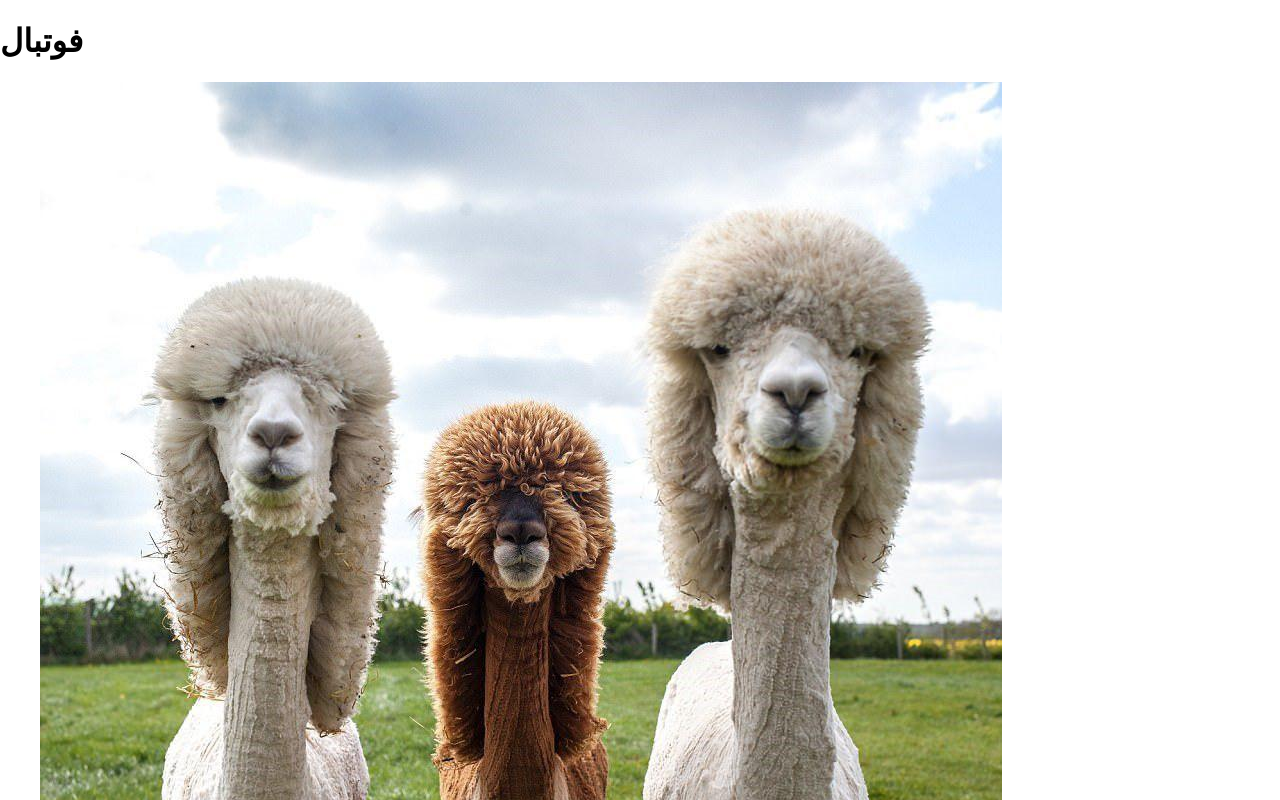
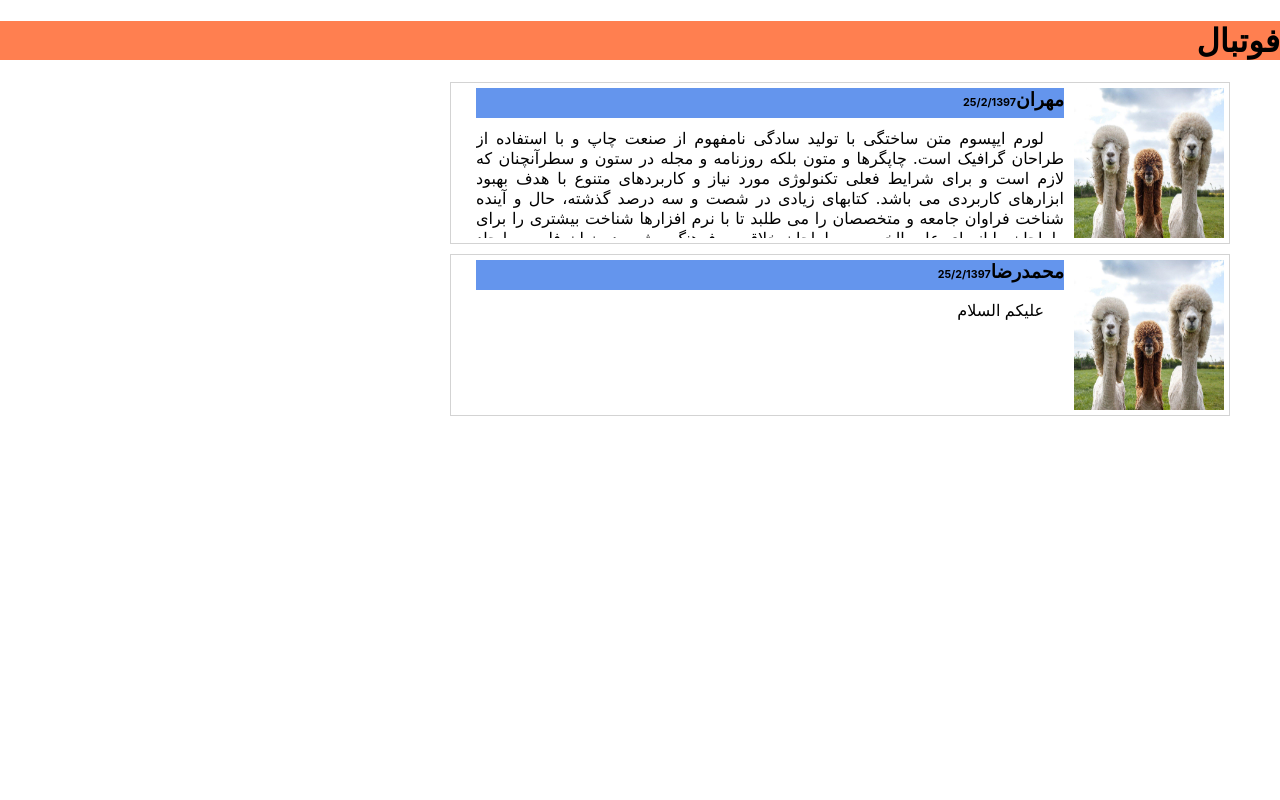
Before and after one commit to mehran-hosseinzadeh/Web-Project, a React (Create React App) app: page / in a window 1280 px wide. Shown: the top 800 px of the page. Built offline with nearby package versions, Linux system fonts and the light colour scheme.

Commit message:
styling news section

```diff
--- a/src/App.js
+++ b/src/App.js
@@ -2,12 +2,14 @@ import React, { Component } from 'react';
 import logo from './logo.svg';
 import './App.css';
 import NewsBox from "./components/NewsBox";
+import MatchBox from "./components/MatchBox";
 
 class App extends Component {
   render() {
     return (
       <div>
         <NewsBox/>
+        {/*<MatchBox/>*/}
       </div>
     );
   }
--- /dev/null
+++ b/src/components/MatchBox.js
@@ -0,0 +1,38 @@
+import React, {Component} from 'react';
+import MatchItem from "./MatchItem";
+import MatchTitle from "./MatchTitle";
+
+;
+
+export default class MatchBox extends Component {
+
+    static defaultProps = {
+        footballMatches: [
+            {
+                dateTime: '25/2/1397',
+                team1: "Dafsgd",
+                team2: "FDShgfds",
+                result: "121 - e324",
+                status: " estger"
+            },
+        ],
+        footballTitle: "فوتبال"
+    };
+
+    showMatches() {
+        return this.props.footballMatches.map(news => {
+            return <MatchItem dateTime={news.dateTime} team1={news.team1} team2={news.team2} result={news.result} status={news.status}/>
+        })
+    }
+
+    render() {
+        return (
+            <aside>
+                <MatchTitle title={this.props.footballTitle}/>
+                <ul>
+                    {this.showMatches()}
+                </ul>
+            </aside>
+        );
+    };
+}
--- /dev/null
+++ b/src/components/MatchItem.js
@@ -0,0 +1,23 @@
+import React, {Component} from 'react';
+
+export default class MatchItem extends Component{
+    render() {
+        return (
+            <div>
+                <div>{this.props.dateTime}</div>
+                <div>{this.props.status}</div>
+                <div>
+                    <span>
+                        {this.props.team1}
+                    </span>
+                    <span>
+                        {this.props.result}
+                    </span>
+                    <span>
+                        {this.props.team2}
+                    </span>
+                </div>
+            </div>
+        );
+    }
+}
--- a/src/components/NewsTitle.js
+++ b/src/components/MatchTitle.js
@@ -1,6 +1,6 @@
 import React, {Component} from 'react';
 
-export default class NewsTitle extends Component {
+export default class MatchTitle extends Component {
     render() {
         return (
             <h1>{this.props.title}</h1>
--- a/src/components/NewsBox.js
+++ b/src/components/NewsBox.js
@@ -1,35 +1,41 @@
 import React, {Component} from 'react';
-import NewsTitle from "./NewsTitle";
+import NewsCategory from "./NewsCategory";
 import NewsItem from "./NewsItem";
 
 export default class NewsBox extends Component {
 
     static defaultProps = {
-        allNews: [
+        footballNews: [
             {
                 title: 'مهران',
                 date: '25/2/1397',
-                description: 'b,gukjgfuitouyuylitotyi',
+                description: 'لورم ایپسوم متن ساختگی با تولید سادگی نامفهوم از صنعت چاپ و با استفاده از طراحان گرافیک است. چاپگرها و متون بلکه روزنامه و مجله در ستون و سطرآنچنان که لازم است و برای شرایط فعلی تکنولوژی مورد نیاز و کاربردهای متنوع با هدف بهبود ابزارهای کاربردی می باشد. کتابهای زیادی در شصت و سه درصد گذشته، حال و آینده شناخت فراوان جامعه و متخصصان را می طلبد تا با نرم افزارها شناخت بیشتری را برای طراحان رایانه ای علی الخصوص طراحان خلاقی و فرهنگ پیشرو در زبان فارسی ایجاد کرد. در این صورت می توان امید داشت که تمام و دشواری موجود در ارائه راهکارها و شرایط سخت تایپ به پایان رسد وزمان مورد نیاز شامل حروفچینی دستاوردهای اصلی و جوابگوی سوالات پیوسته اهل دنیای موجود طراحی اساسا مورد استفاده قرار گیرد.',
                 image: 'camels.jpg'
-            }
-        ]
+            },
+            {
+                title: 'محمدرضا',
+                date: '25/2/1397',
+                description: 'علیکم السلام',
+                image: 'camels.jpg'
+            },
+        ],
+        footballTitle: "فوتبال"
     };
 
     showNews() {
-        return this.props.allNews.map(news => {
-            return <NewsItem title={news.title} date={news.date} description={news.description} image={news.image}/>
+        return this.props.footballNews.map((news, index) => {
+            return <NewsItem key = {index} title={news.title} date={news.date} description={news.description} image={news.image}/>
         })
     }
 
     render() {
         return (
-            <div>
-                <NewsTitle title='فوتبال'/>
+            <main>
+                <NewsCategory title={this.props.footballTitle}/>
                 <ul>
                     {this.showNews()}
                 </ul>
-
-            </div>
+            </main>
         );
     };
 }
--- /dev/null
+++ b/src/components/NewsCategory.css
@@ -0,0 +1,3 @@
+.newsCategory{
+    background-color: coral;
+}
--- /dev/null
+++ b/src/components/NewsCategory.js
@@ -0,0 +1,10 @@
+import React, {Component} from 'react';
+import './NewsCategory.css'
+
+export default class NewsCategory extends Component {
+    render() {
+        return (
+            <h1 className='newsCategory'>{this.props.title}</h1>
+        );
+    }
+}
--- /dev/null
+++ b/src/components/NewsItem.css
@@ -0,0 +1,44 @@
+.news {
+    width: 60vw;
+    display: flex;
+    margin: 10px;
+    height: 150px;
+    border-width: 1px;
+    border-style: solid;
+    padding: 5px;
+    border-color: lightgray;
+}
+
+.newsImage{
+    height: 150px;
+    width: 150px;
+}
+
+.newsHeader{
+    height: 30px;
+    margin: 0px 10px 0 20px;
+    background-color: cornflowerblue;
+}
+
+.newsDate{
+    left: 0;
+    display: inline;
+}
+
+.newsTitle{
+    display: inline;
+}
+
+.newsDescription{
+    box-sizing: border-box;
+    overflow: hidden;
+    margin: 10px 10px 0 20px;
+    max-height: 110px;
+    text-overflow: ellipsis;
+    text-align: justify;
+    text-indent: 20px;
+}
+
+.newsContent{
+    min-width: calc(60vw - 150px);
+}
--- a/src/components/NewsItem.js
+++ b/src/components/NewsItem.js
@@ -1,13 +1,18 @@
 import React, {Component} from 'react';
+import './NewsItem.css'
 
-export default class NewsItem extends Component{
+export default class NewsItem extends Component {
     render() {
         return (
-            <li>
-                <img src = {this.props.image} alt = {this.props.title}/>
-                <h1>{this.props.title}</h1>
-                <h6>{this.props.date}</h6>
-                <p>{this.props.description}</p>
+            <li className='news'>
+                <img className='newsImage' src={this.props.image} alt={this.props.title}/>
+                <div className='newsContent'>
+                    <div className='newsHeader'>
+                        <h3 className='newsTitle'>{this.props.title}</h3>
+                        <h6 className='newsDate'>{this.props.date}</h6>
+                    </div>
+                    <p className='newsDescription'>{this.props.description}</p>
+                </div>
             </li>
         );
     }
--- a/src/index.css
+++ b/src/index.css
@@ -1,4 +1,5 @@
 body {
+  direction: rtl;
   margin: 0;
   padding: 0;
   font-family: -apple-system, BlinkMacSystemFont, "Segoe UI", "Roboto", "Oxygen",
```
Also changed, not shown: src/components/NewsBox.css (added).
